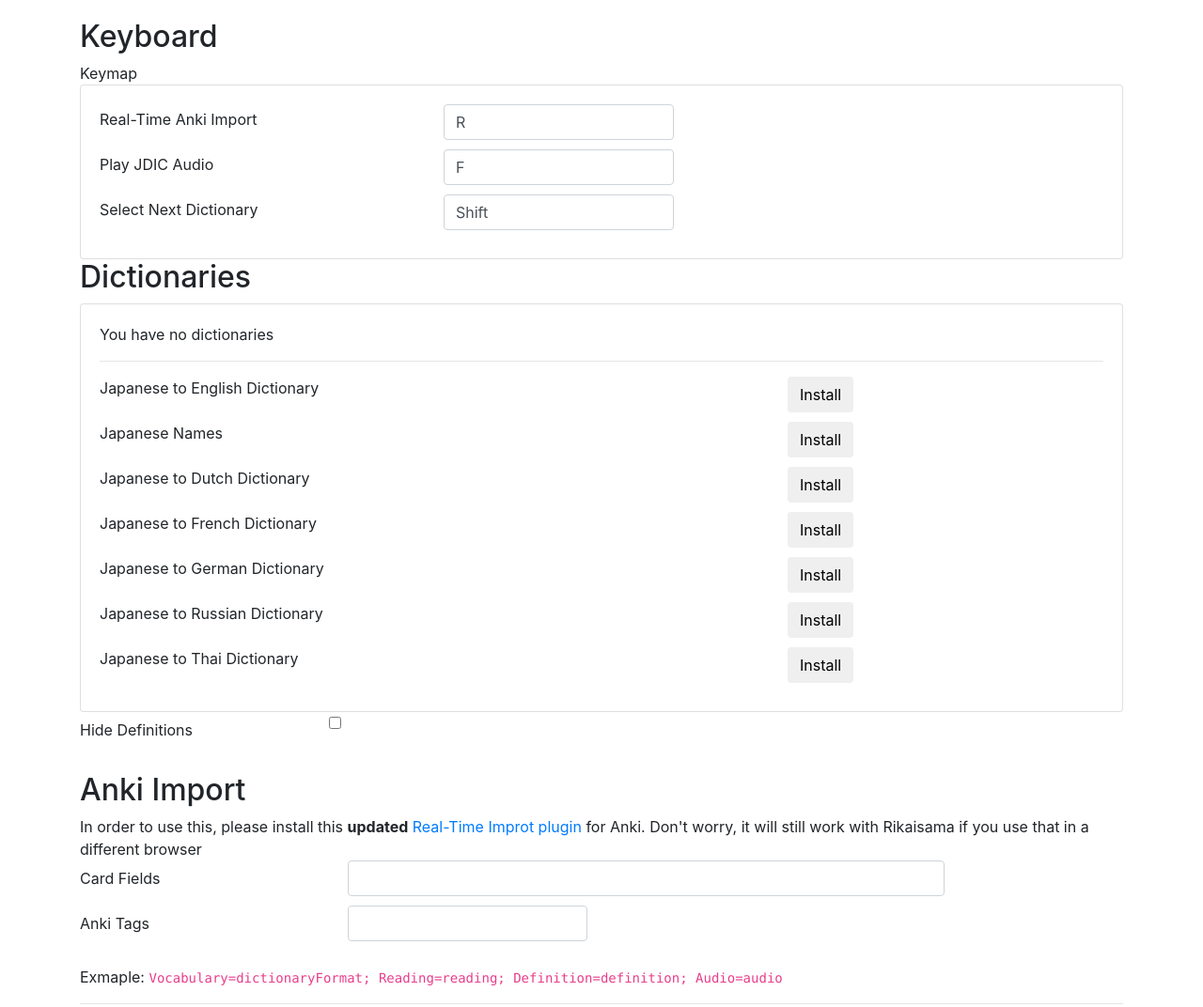
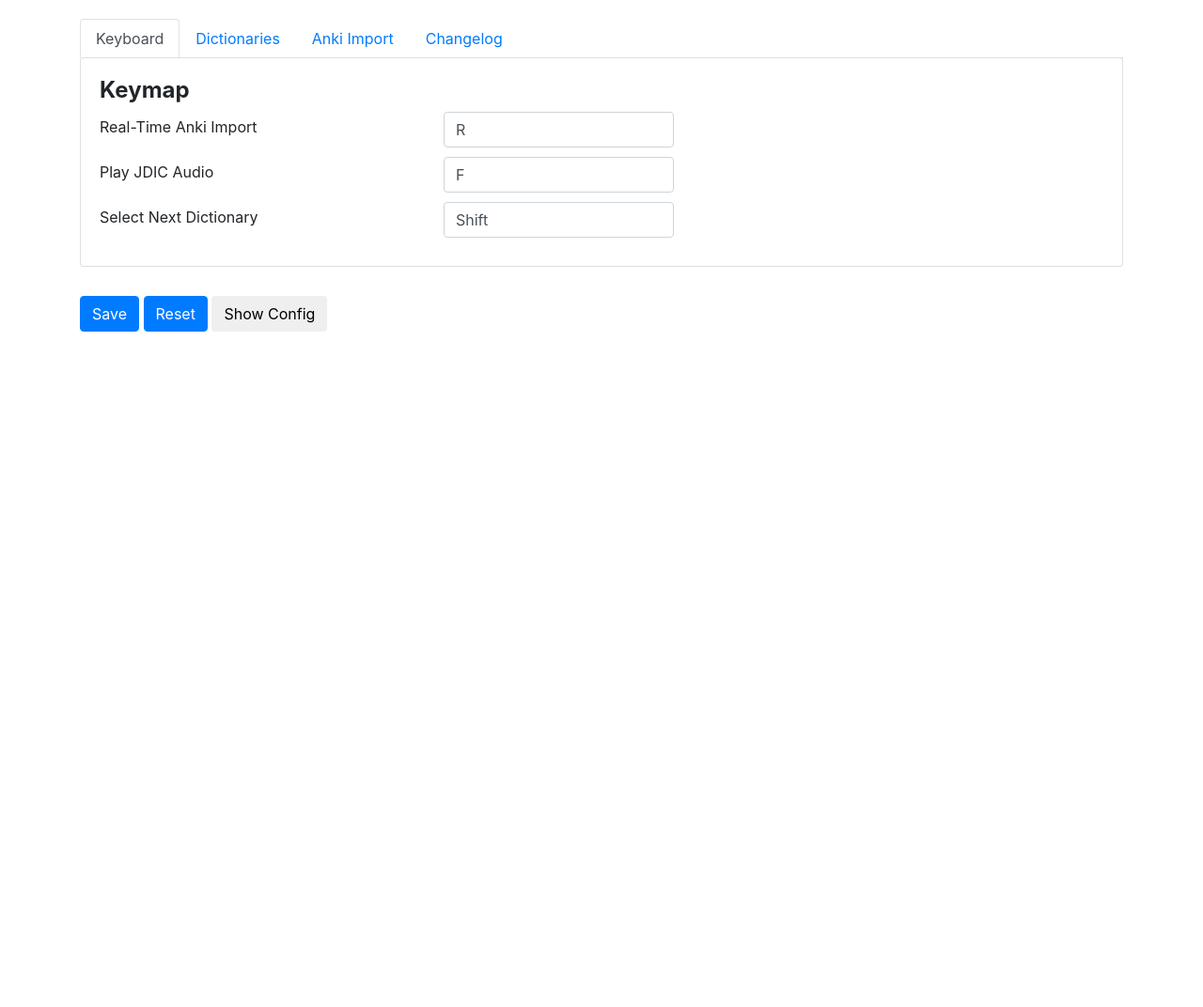
Before and after one commit to Garethp/RikaiRebuilt, a browser extension: page src/options/options.html in a window 1280 px wide. Shown: the top 1072 px of the page at 94% size. After the commit the page ends 800 px from the top, so only its background shows below. Drawn offline with Linux system fonts and the light colour scheme.

```diff
--- a/src/options/options.css
+++ b/src/options/options.css
@@ -1,4 +1,4 @@
-ul {
+ul.anki-field-options li{
     max-width: 200px;
 }
 
@@ -14,3 +14,9 @@
 .row {
     padding-bottom: 10px;
 }
+
+#myTabContent {
+    margin-bottom: 30px;
+
+    top: -1px;
+}
--- a/src/options/options.html
+++ b/src/options/options.html
@@ -17,46 +17,84 @@
 
 <body>
 <div class="container">
-<h2>Keyboard</h2>
-Keymap
-<div class="card card-body">
+
+    <ul class="nav nav-tabs" id="myTab" role="tablist">
+        <li class="nav-item">
+            <a class="nav-link active" id="keyboard-tab" data-toggle="tab" href="#keyboard" role="tab"
+               aria-controls="keyboard" aria-selected="true">
+                Keyboard
+            </a>
+        </li>
+        <li class="nav-item">
+            <a class="nav-link" id="dictionaries-tab" data-toggle="tab" href="#dictionaries" role="tab"
+               aria-controls="dictionaries" aria-selected="false">
+                Dictionaries
+            </a>
+        </li>
+        <li class="nav-item">
+            <a class="nav-link" id="anki-tab" data-toggle="tab" href="#anki" role="tab" aria-controls="anki"
+               aria-selected="false">
+                Anki Import
+            </a>
+        </li>
+        <li class="nav-item">
+            <a class="nav-link" id="changelog-tab" data-toggle="tab" href="#changelog" role="tab"
+               aria-controls="changelog" aria-selected="false">
+                Changelog
+            </a>
+        </li>
+    </ul>
+
+    <div class="tab-content card card-body" id="myTabContent">
+        <div class="tab-pane fade show active" id="keyboard" role="tabpanel" aria-labelledby="keyboard-tab">
+            <h4><b>Keymap</b></h4>
                 <form class="">
                     <div class="row">
-            <div class="col-4"><label class="my-1 mr-2" for="keymap-sendToAnki">Real-Time Anki Import</label></div>
-            <div class="col-3"><input type="input" class="form-control keymap-input" id="keymap-sendToAnki"/></div>
+                        <div class="col-4"><label class="my-1 mr-2" for="keymap-sendToAnki">Real-Time Anki
+                            Import</label></div>
+                        <div class="col-3"><input type="input" class="form-control keymap-input"
+                                                  id="keymap-sendToAnki"/></div>
                     </div>
 
                     <div class="row">
                         <div class="col-4"><label class="my-1 mr-2" for="keymap-playAudio">Play JDIC Audio</label></div>
-            <div class="col-3"><input type="input" class="form-control keymap-input" id="keymap-playAudio"/></div>
+                        <div class="col-3"><input type="input" class="form-control keymap-input" id="keymap-playAudio"/>
+                        </div>
                     </div>
 
                     <div class="row">
-            <div class="col-4"><label class="my-1 mr-2" for="keymap-selectNextDictionary">Select Next Dictionary</label></div>
-            <div class="col-3"><input type="input" class="form-control keymap-input" id="keymap-selectNextDictionary" /></div>
+                        <div class="col-4"><label class="my-1 mr-2" for="keymap-selectNextDictionary">Select Next
+                            Dictionary</label></div>
+                        <div class="col-3"><input type="input" class="form-control keymap-input"
+                                                  id="keymap-selectNextDictionary"/></div>
                     </div>
                 </form>
         </div>
-<h2>Dictionaries</h2>
+        <div class="tab-pane fade" id="dictionaries" role="tabpanel" aria-labelledby="dictionaries-tab">
+            <h4><b>Dictionaries</b></h4>
             <form>
                 <div class="card card-body">
                     <span id="installedDictionaries">You have no dictionaries</span>
-        <hr />
+                    <hr/>
                     <span id="recommendedDictionaries"></span>
                 </div>
 
                 <div class="form-group row">
-        <label title="Hide the definition of the word when showing the popup" class="col-3 col-form-label"
-               for="hideDefinitions">Hide Definitions</label>
+                    <div class="col-3">
+                    <label title="Hide the definition of the word when showing the popup" class="col-form-label"
+                           for="hideDefinitions">Hide Definitions</label></div>
                     <div class="col-5">
                         <input class="form-check-input" type="checkbox" value="" id="hideDefinitions"/>
                     </div>
                 </div>
             </form>
+        </div>
 
-<h2>Anki Import</h2>
+        <div class="tab-pane fade" id="anki" role="tabpanel" aria-labelledby="anki-tab">
             <div>In order to use this, please install this <b>updated</b>
-    <a href="https://ankiweb.net/shared/info/1659361456">Real-Time Improt plugin</a> for Anki. Don't worry, it will still work with Rikaisama if you use that in a different browser
+                <a href="https://ankiweb.net/shared/info/1659361456">Real-Time Improt plugin</a> for Anki. Don't worry,
+                it
+                will still work with Rikaisama if you use that in a different browser
             </div>
             <form class="form-group">
                 <div class="row">
@@ -82,7 +120,7 @@
             <hr/>
 
             Options:
-<ul>
+            <ul class="anki-field-options">
                 <li title="This field is where the audio file is injected">audio</li>
                 <li title="The dictionary format of the word">dictionaryFormat</li>
                 <li title="Just the word that you've selected">word</li>
@@ -98,6 +136,22 @@
                 <li>frequency</li>
                 <li>pitch</li>
             </ul>
+        </div>
+
+
+        <div class="tab-pane fade" id="changelog" role="tabpanel" aria-labelledby="changelog-tab">
+            <h4>Version 1.0.3</h4>
+            Please note that for this version you need to update your Real-Time Import plugin, since it now has support
+            for importing cards with Tags.<br /><br />
+
+            <ul>
+                <li>Added Chrome Support</li>
+                <li>Added tags when importing in to Anki</li>
+                <li>Added a popup for when users are trying to use the extension when the options page is open</li>
+                <li>Cleaned up the options page</li>
+            </ul>
+        </div>
+    </div>
 
     <form>
         <button type='button' class='btn btn-primary' id='savePreferences'>Save</button>
--- a/src/options/options.js
+++ b/src/options/options.js
@@ -226,3 +226,9 @@
 $('#showConfig').on('click', () => {
     $('#configArea').show();
 });
+
+$('#myTab a').on('click', function (e) {
+    console.log($(this).tab());
+    e.preventDefault();
+    $(this).tab('show')
+});
```
Also changed, not shown: CHANGELOG.md, README.md. Lines whose indentation alone changed are shown as unchanged.
